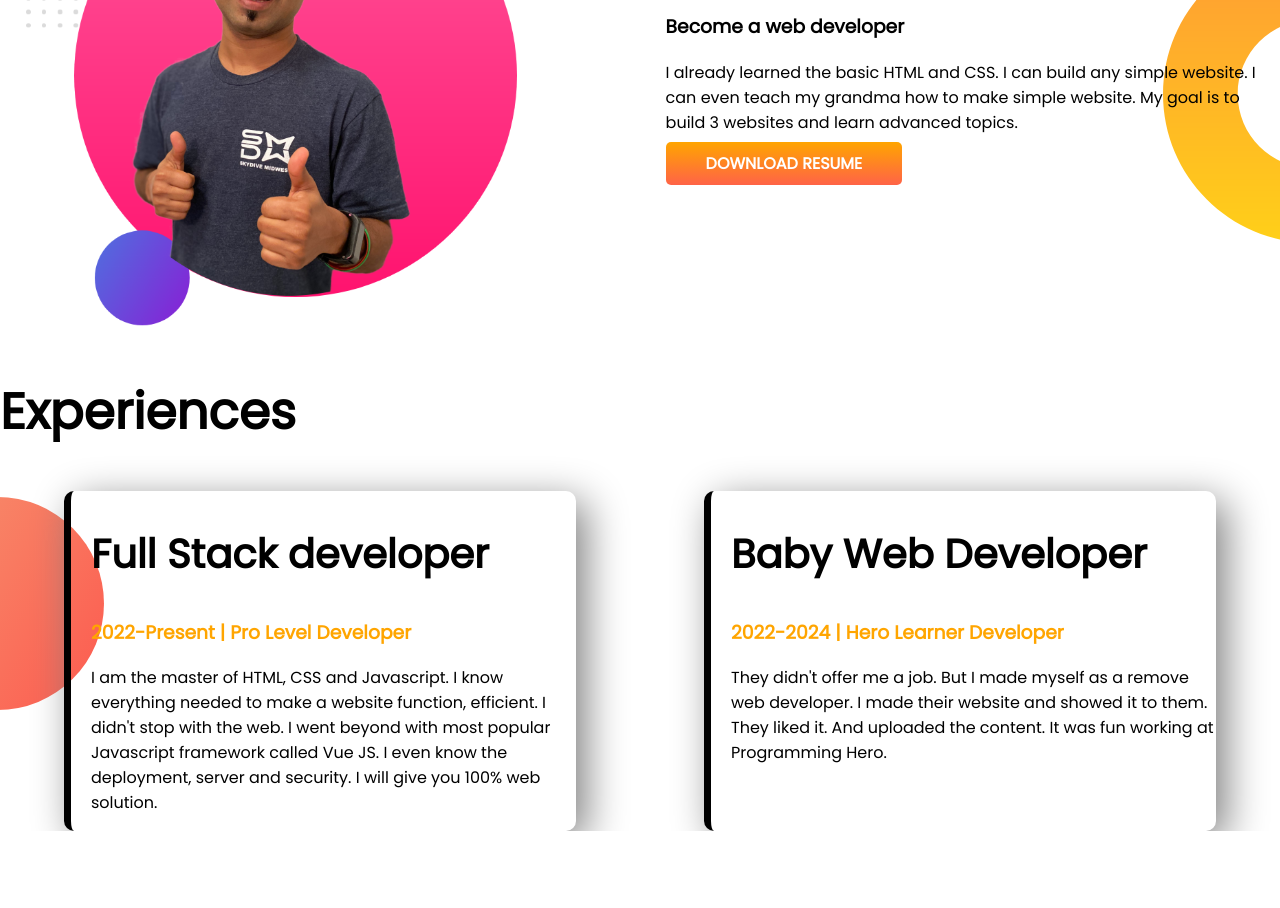
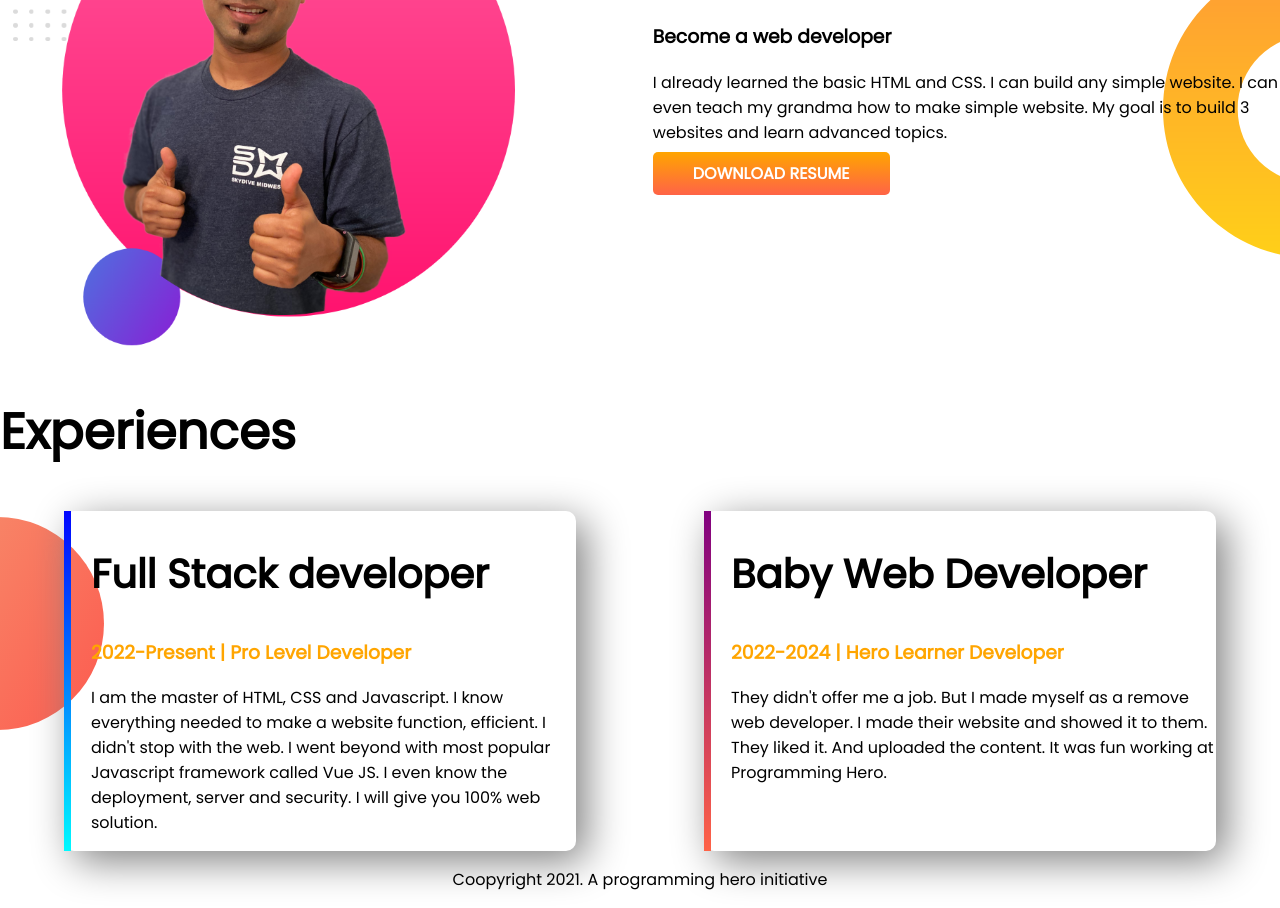
Before and after one commit to zunayed-arp/developer-portfolio, a plain HTML site: page index.html in a window 1280 px wide. Shown: the part 641-1549 px from the top of the page. Before the commit the page ends 1472 px from the top, so only its background shows below. Drawn offline with Linux system fonts and the light colour scheme.

Commit message:
Project Done

```diff
--- a/index.html
+++ b/index.html
@@ -76,7 +76,7 @@
 
 
 
-
+<footer><p>Coopyright 2021. A programming hero initiative</p></footer>
 
 </body>
 
--- a/style.css
+++ b/style.css
@@ -1,32 +1,30 @@
-body{
-	font-family: 'Poppins', sans-serif;
+body {
+  font-family: "Poppins", sans-serif;
   margin: 0%;
 }
-h1{
+h1 {
   font-size: 50px;
 }
-h2{
+h2 {
   font-size: 40px;
 }
-.orange-color{
-	color:orange;
+.orange-color {
+  color: orange;
 }
 
-.flexible-container{
+.flexible-container {
   display: flex;
-	margin: none;
+  margin-top: auto;
 }
-.half-width{
+.half-width {
   width: 50%;
-	padding-left: 2%;
-
+ padding-left: 1%;
 }
-.half-width img{
+.half-width img {
   width: 80%;
 }
 
-
-.link-button{
+.link-button {
   text-decoration: none;
   background-image: linear-gradient(orange, tomato);
   padding: 10px 40px;
@@ -35,41 +33,42 @@ h2{
   border-radius: 5px;
 }
 
-.top-banner{
-
+.top-banner {
   background-image: url(images/top-banner.png);
   background-repeat: no-repeat;
-
 }
-.dream-big{
+.dream-big {
   background-image: url(images/dream-bg.png);
   background-repeat: no-repeat;
   background-position: right;
 }
 
-.experience-area{
+.experience-area {
   background-image: url(images/exp-bg.png);
   background-repeat: no-repeat;
   background-position: left;
 }
 
-.experience-item{
+.experience-item {
   width: 40%;
   margin-left: 5%;
   margin-right: 5%;
   padding-left: 20px;
   border-radius: 10px;
   box-shadow: 10px 10px 40px gray;
-	border-left: 10px solid;
 }
 
-#web-dev-experience{
-	border-left: 7px solid;
-	border-image: liner-gradient(blue,cyan);
+#web-dev-experience {
+  border-left: 7px solid ;
+  border-image: linear-gradient(blue, cyan);
+  border-image-slice: 7;
+}
+#baby-dev-experience {
+  border-left: 7px dashed salmon;
+  border-image: linear-gradient(purple, tomato);
   border-image-slice: 1;
 }
-#baby-dev-experience{
-	border-left: 7px solid;
-	border-image: liner-gradient(salmon,tomato);
-	border-image-slice: 1;
+
+footer p{
+	text-align: center;
 }
```
Lines whose indentation alone changed are shown as unchanged.
